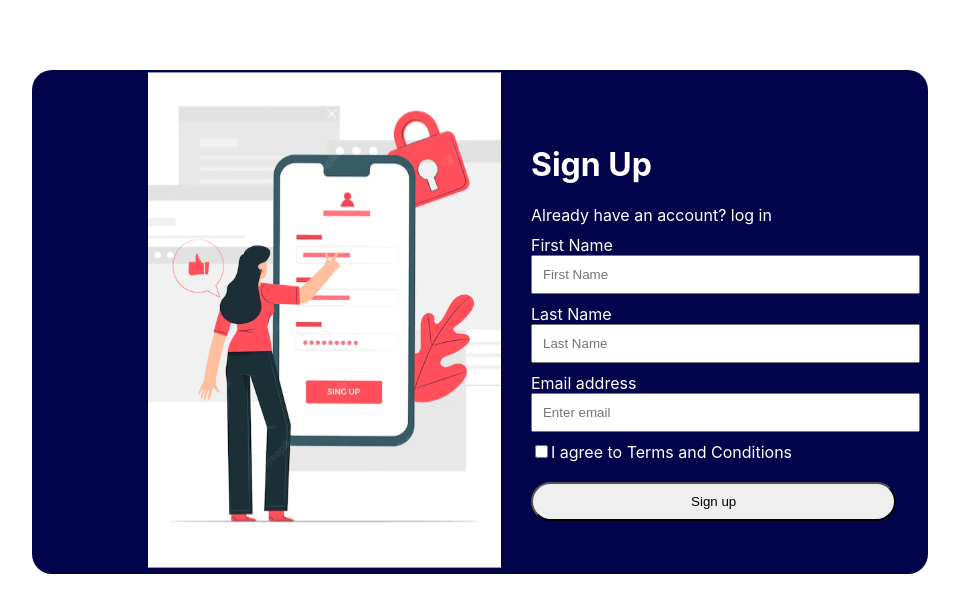
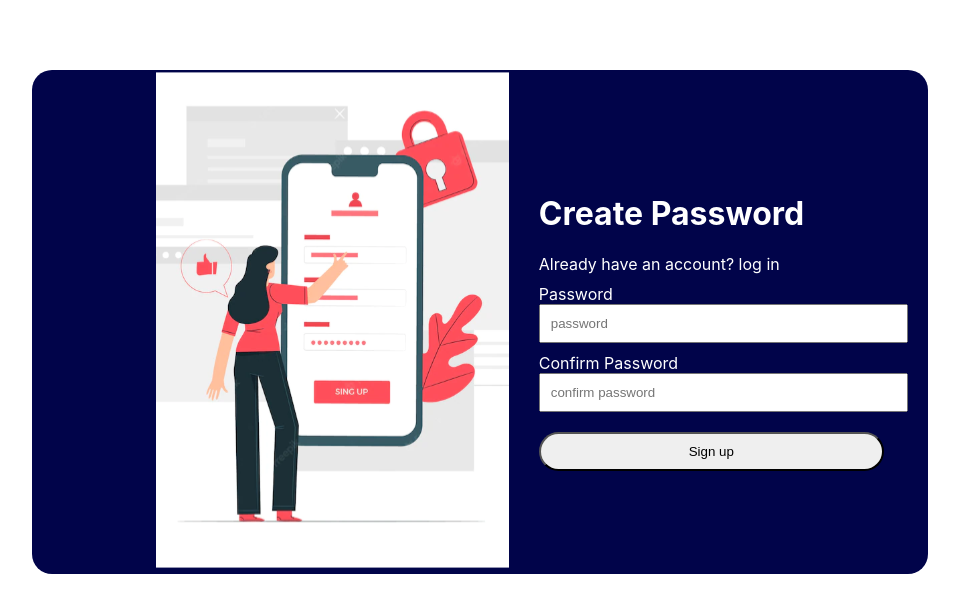
Before and after one commit to micheaol/user-verification-app, a React (Create React App) app: page / in a window 1280 px wide. Shown: the top 612 px of the page, without its empty margins (160-1119 px from the left). Built offline with nearby package versions, Linux system fonts and the light colour scheme.

Commit message:
Add password form

```diff
--- a/src/App.js
+++ b/src/App.js
@@ -1,10 +1,12 @@
 import './App.css';
+import Password from './components/SetPassword/Password';
 import Register from './components/userRegistration/Register';
 
 function App() {
   return (
     <div className="App">
-      <Register />
+      {/* <Register /> */}
+      <Password />
     </div>
   );
 }
--- a/src/components/SetPassword/Password.js
+++ b/src/components/SetPassword/Password.js
@@ -0,0 +1,67 @@
+import React, { useState} from 'react';
+
+import RegisterImg from '../../assets/images/register-img.svg';
+import styles from './password.module.css';
+
+const Password = () => {
+  const [password, setPassword] = useState("");
+  const [confirmPassword, setConfirmPassword] = useState("");
+
+
+  const handleSubmit = (e) => {
+    e.preventDefault();
+    console.log(password)
+    console.log(confirmPassword)
+  }
+  return (
+    <div className={styles.outerwrapper}>
+
+    <div className={styles.registercontainer}>
+         <div className={styles.imagewrapper}>
+            <img
+                src={RegisterImg}
+                width={353}
+                height={500}
+            />
+        </div>
+        <div className={styles.registerformwrapper}>
+
+        <h1>Create Password</h1>
+        Already have an account? log in
+
+          <form onSubmit={handleSubmit}>
+          <div className={`${styles.forminput} form-group`}>
+            <label for="exampleInputEmail1">Password</label> <br/>
+            <input
+            type="password"
+            className="form-control"
+            id="exampleInputEmail1"
+            aria-describedby="emailHelp"
+            placeholder="password"
+            value={password}
+            onChange={ (e) => setPassword(e.target.value) }
+            />
+
+          </div>
+          <div className={`${styles.forminput} form-group`}>
+            <label for="exampleInputEmail1">Confirm Password</label> <br/>
+            <input
+            type="password"
+            className="form-control"
+            id="exampleInputEmail1"
+            aria-describedby="emailHelp"
+            placeholder="confirm password"
+            value={confirmPassword}
+            onChange={ (e) => setConfirmPassword(e.target.value) }
+            />
+
+          </div>
+            <button type="submit" className={`${styles.forminputbtn} btn btn-primary`}>Sign up</button>
+          </form>
+    </div>
+    </div>
+    </div>
+  )
+}
+
+export default Password
--- /dev/null
+++ b/src/components/SetPassword/password.module.css
@@ -0,0 +1,62 @@
+.outerwrapper {
+    margin: 0 auto;
+    /* background-color: blue; */
+}
+
+.registercontainer {
+    background-color: #01044A;
+    display: flex;
+    justify-content: center;
+    align-items: center;
+    margin: 0 auto;
+    width: 70%;
+    margin-top: 70px;
+    gap: 30px;
+    color: #fff;
+    border-radius: 20px;
+}
+
+.registerformwrapper {
+    text-align: start;
+}
+
+form {
+    display: flex;
+    flex-direction: column;
+    text-align: start;
+    width: 130%;
+
+}
+
+.forminput {
+    margin-top: 10px;
+}
+
+.forminputcheck {
+    margin-top: 10px;
+    margin-bottom: 20px;
+}
+
+.forminputcheck label {
+    margin-right: 20px;
+}
+
+.forminput input {
+    padding: 10px;
+    width: 100%;
+}
+
+.forminputbtn {
+    padding: 10px;
+    border-radius: 20px;
+    margin-top: 20px;
+}
+
+.innerformwrapper {
+    display: flex;
+    flex-direction: column;
+}
+
+.checkboswrapper {
+    display: flex;
+}
--- a/src/components/userRegistration/Register.js
+++ b/src/components/userRegistration/Register.js
@@ -1,14 +1,20 @@
-import React from 'react';
-import Box from '@mui/material/Box';
-import TextField from '@mui/material/TextField';
-import Button from '@mui/material/Button';
-// import SendIcon from '@mui/icons-material/Send';
-import Checkbox from '@mui/material/Checkbox';
+import React, { useState} from 'react';
 
 import RegisterImg from '../../assets/images/register-img.svg';
 import styles from './register.module.css';
 
 const Register = () => {
+  const [firstName, setFirstName] = useState("");
+  const [lastName, setLastName] = useState("");
+  const [email, setEmail] = useState("");
+
+
+  const handleSubmit = (e) => {
+    e.preventDefault();
+    console.log(firstName)
+    console.log(lastName)
+    console.log(email)
+  }
   return (
     <div className={styles.outerwrapper}>
 
@@ -25,20 +31,44 @@ const Register = () => {
         <h1>Sign Up</h1>
         Already have an account? log in
 
-          <form>
+          <form onSubmit={handleSubmit}>
           <div className={`${styles.forminput} form-group`}>
             <label for="exampleInputEmail1">First Name</label> <br/>
-            <input type="text" className="form-control" id="exampleInputEmail1" aria-describedby="emailHelp" placeholder="First Name"/>
+            <input
+            type="text"
+            className="form-control"
+            id="exampleInputEmail1"
+            aria-describedby="emailHelp"
+            placeholder="First Name"
+            value={firstName}
+            onChange={ (e) => setFirstName(e.target.value) }
+            />
 
           </div>
           <div className={`${styles.forminput} form-group`}>
             <label for="exampleInputEmail1">Last Name</label> <br/>
-            <input type="text" className="form-control" id="exampleInputEmail1" aria-describedby="emailHelp" placeholder="Last Name"/>
+            <input
+            type="text"
+            className="form-control"
+            id="exampleInputEmail1"
+            aria-describedby="emailHelp"
+            placeholder="Last Name"
+            value={lastName}
+            onChange={ (e) => setLastName(e.target.value) }
+            />
 
           </div>
           <div className={`${styles.forminput} form-group`}>
             <label for="exampleInputEmail1">Email address</label> <br/>
-            <input type="email" className="form-control" id="exampleInputEmail1" aria-describedby="emailHelp" placeholder="Enter email"/>
+            <input
+            type="email"
+            className="form-control"
+            id="exampleInputEmail1"
+            aria-describedby="emailHelp"
+            placeholder="Enter email"
+            value={email}
+            onChange={ (e) => setEmail(e.target.value) }
+            />
 
           </div>
           <div className={`${styles.forminputcheck} form-check`}>
```
Also changed, not shown: src/redux/store.js (added).
